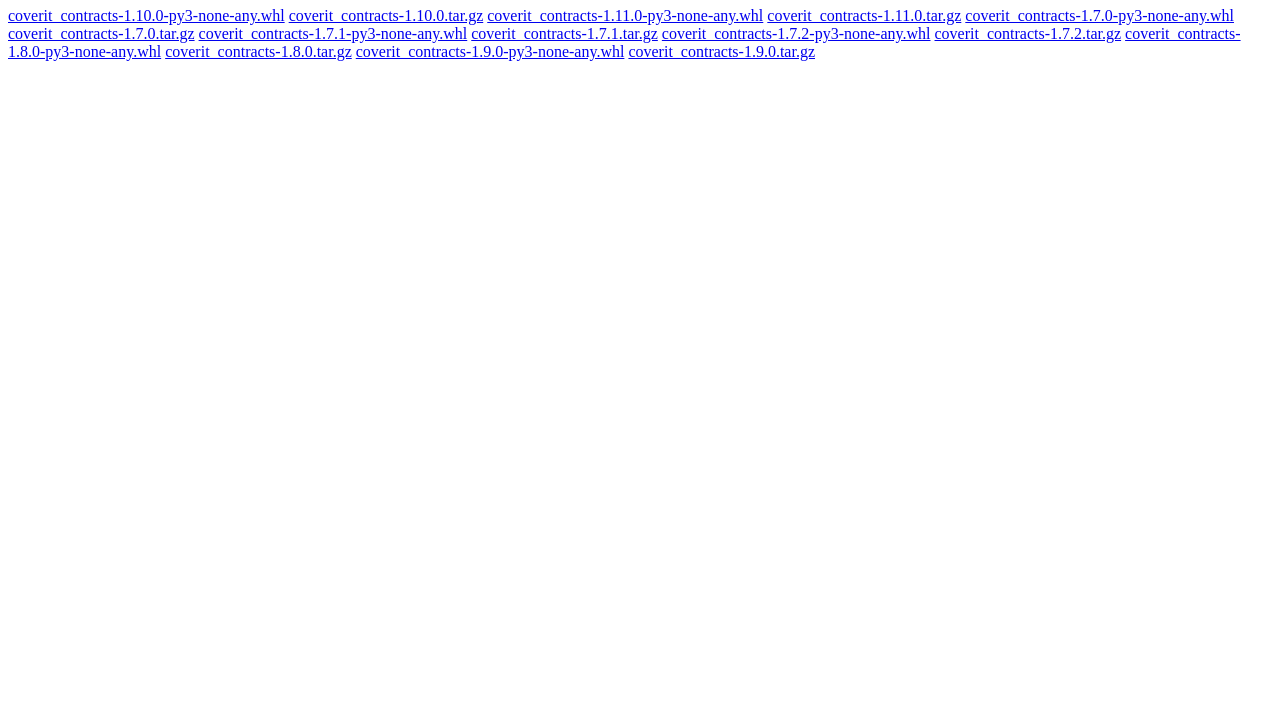
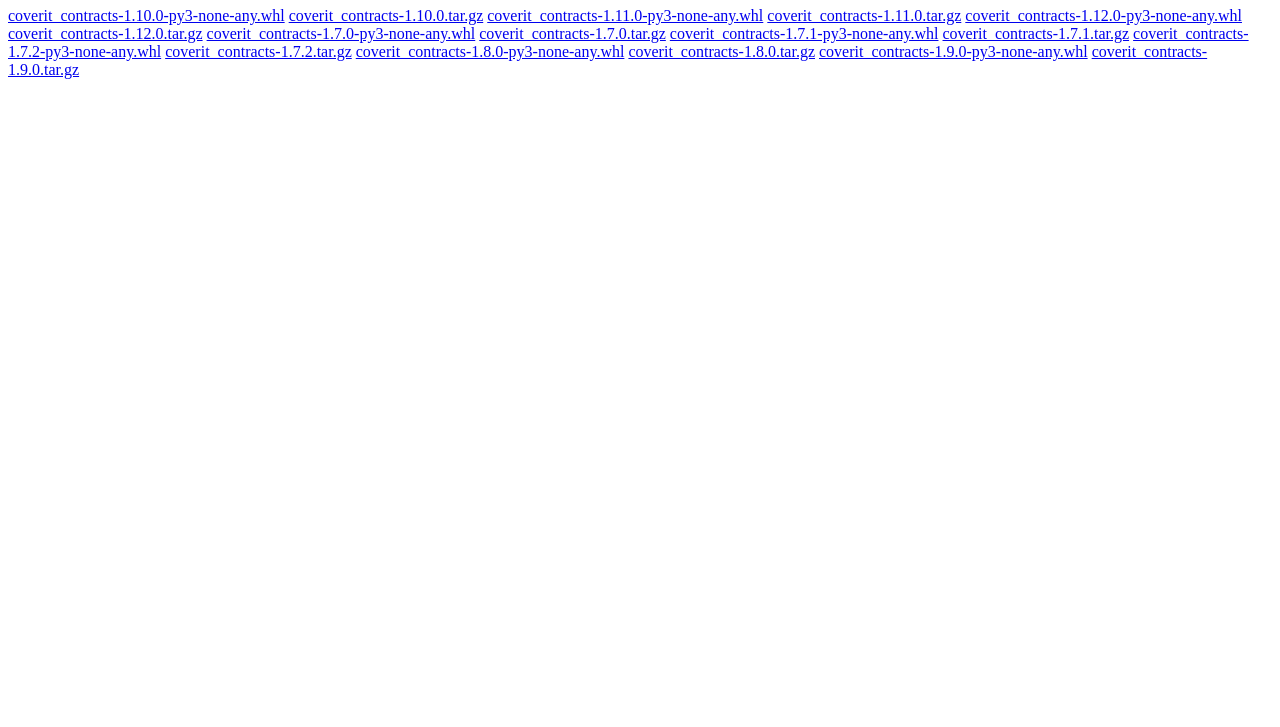
Before and after one commit to CoveritLabs/coverit-contracts, a plain HTML site: page simple/coverit-contracts/index.html in a window 1280 px wide. Shown: the part 73-800 px from the top of the page. Drawn offline with Linux system fonts and the light colour scheme.

Commit message:
chore: publish python v1.12.0

```diff
--- a/simple/coverit-contracts/index.html
+++ b/simple/coverit-contracts/index.html
@@ -6,6 +6,8 @@
     <a href="https://coveritlabs.github.io/coverit-contracts/packages/coverit_contracts-1.10.0.tar.gz">coverit_contracts-1.10.0.tar.gz</a>
     <a href="https://coveritlabs.github.io/coverit-contracts/packages/coverit_contracts-1.11.0-py3-none-any.whl">coverit_contracts-1.11.0-py3-none-any.whl</a>
     <a href="https://coveritlabs.github.io/coverit-contracts/packages/coverit_contracts-1.11.0.tar.gz">coverit_contracts-1.11.0.tar.gz</a>
+    <a href="https://coveritlabs.github.io/coverit-contracts/packages/coverit_contracts-1.12.0-py3-none-any.whl">coverit_contracts-1.12.0-py3-none-any.whl</a>
+    <a href="https://coveritlabs.github.io/coverit-contracts/packages/coverit_contracts-1.12.0.tar.gz">coverit_contracts-1.12.0.tar.gz</a>
     <a href="https://coveritlabs.github.io/coverit-contracts/packages/coverit_contracts-1.7.0-py3-none-any.whl">coverit_contracts-1.7.0-py3-none-any.whl</a>
     <a href="https://coveritlabs.github.io/coverit-contracts/packages/coverit_contracts-1.7.0.tar.gz">coverit_contracts-1.7.0.tar.gz</a>
     <a href="https://coveritlabs.github.io/coverit-contracts/packages/coverit_contracts-1.7.1-py3-none-any.whl">coverit_contracts-1.7.1-py3-none-any.whl</a>
```
Also changed, not shown: 2 other files.
